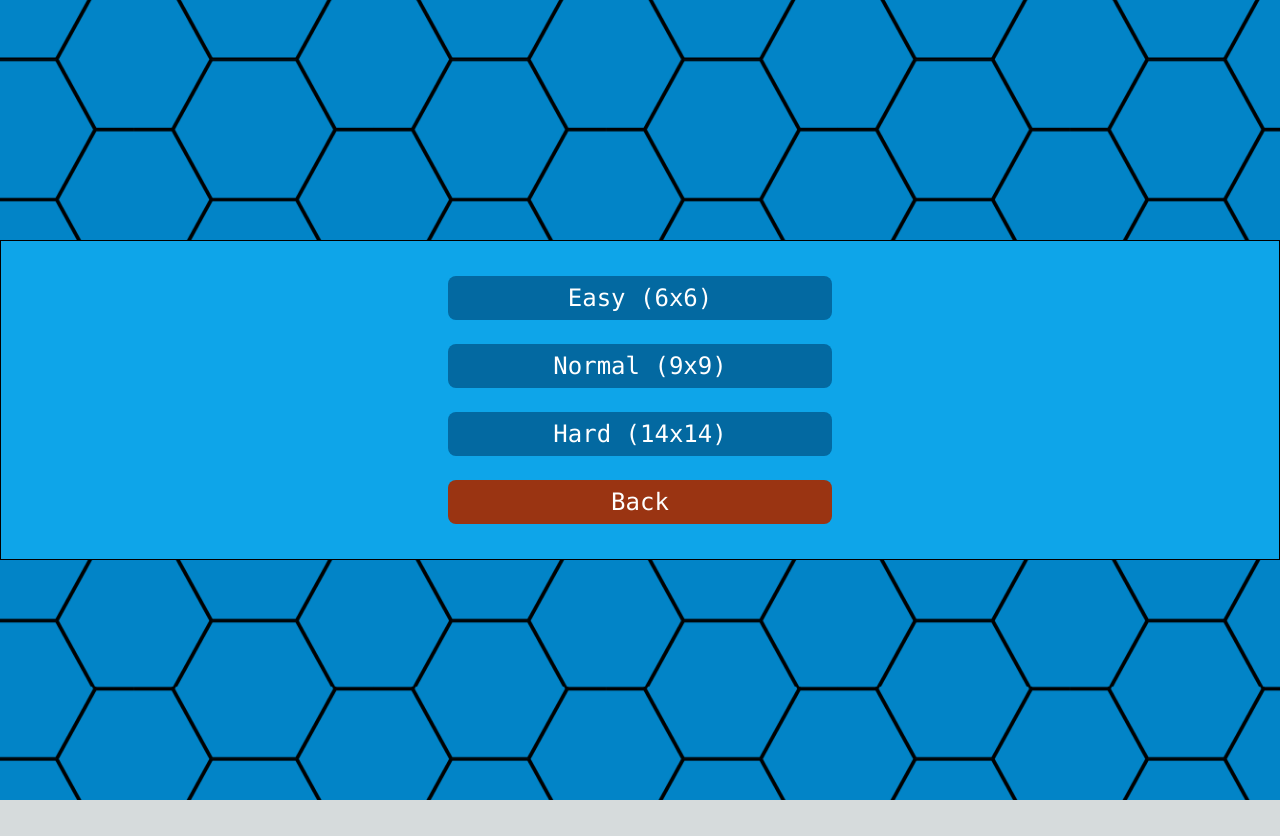
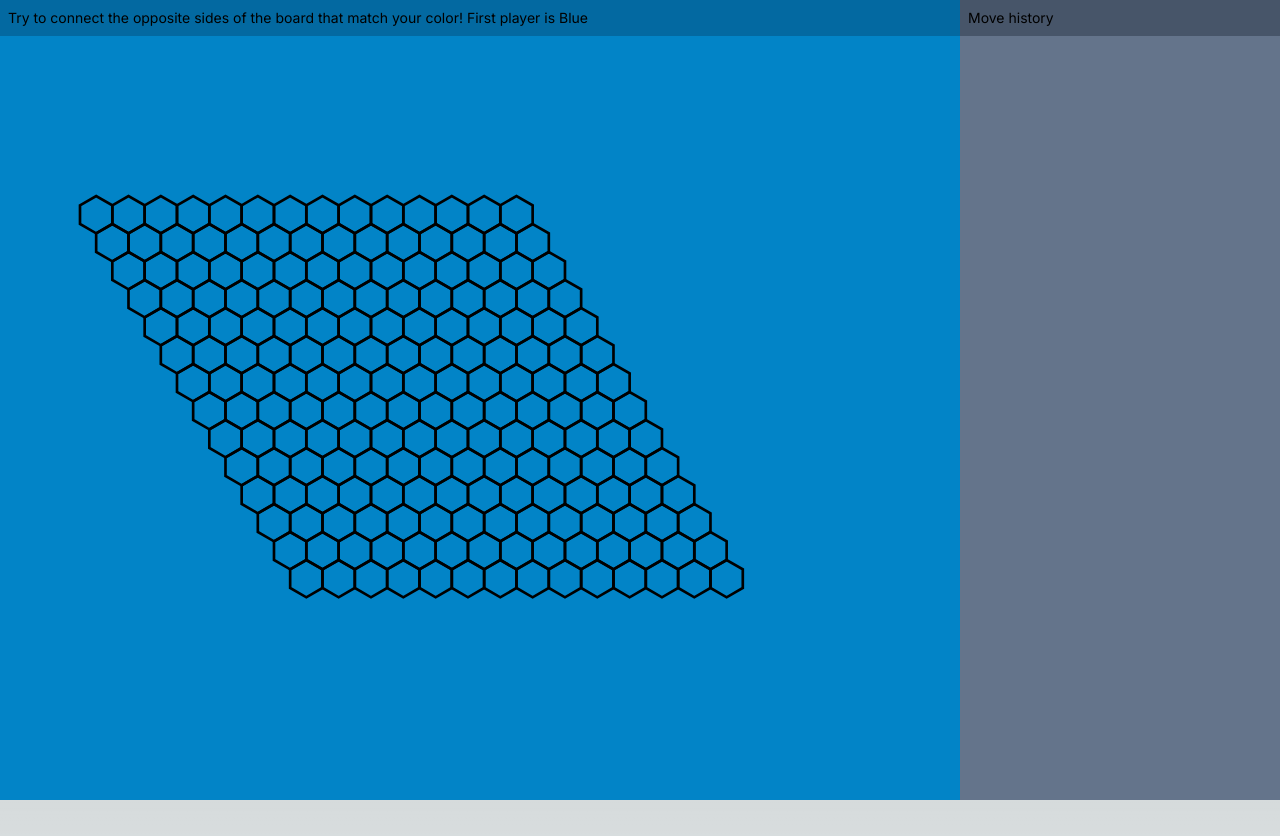
Before and after one commit to Bekurt/HEX, a Next.js app in the folder next_base/: page / in a window 1280 px wide. Before the commit the page ends 800 px from the top, so only its background shows below. Built offline with nearby package versions, Linux system fonts and the light colour scheme.

Commit message:
Added (static) board rendering

```diff
--- /dev/null
+++ b/next_base/src/app/game.tsx
@@ -0,0 +1,127 @@
+import { useEffect, useRef, useState } from "react";
+
+export function GameInterface() {
+  return (
+    <main id="game" className="w-full h-full flex">
+      <section id="game-side" className="h-full w-9/12">
+        <header id="hint" className="bg-sky-700 text-black text-sm h-9 p-2">
+          Try to connect the opposite sides of the board that match your color!
+          First player is Blue
+        </header>
+        <GameBoard size={14} />
+      </section>
+      <section id="move-history" className="h-full w-3/12 bg-slate-500">
+        <header
+          id="history-title"
+          className="bg-slate-600 text-black text-sm h-9 p-2"
+        >
+          Move history
+        </header>
+      </section>
+    </main>
+  );
+}
+
+interface Tiles {
+  id: number;
+  row: number;
+  col: number;
+  owner: string;
+}
+
+function GameBoard({ size = 6 }) {
+  //Setup of empty board
+  const emptyBoard: Tiles[] = [];
+  for (let i = 0; i < size * size; i++) {
+    emptyBoard.push({
+      id: i,
+      row: Math.floor(i / size),
+      col: i % size,
+      owner: "",
+    });
+  }
+
+  //Hooks
+  const [boardState, setBoardState] = useState(emptyBoard);
+  const [criticalDimension, setCriticalDimension] = useState(300);
+  const dimRef = useRef(null);
+
+  // Create the board
+  const board = createBoard(boardState, criticalDimension);
+
+  // useEffect(() => {
+  //   let observer = new ResizeObserver((entries, observer) => {
+  //     const { inlineSize: width, blockSize: height } =
+  //       entries[0].contentBoxSize[0];
+  //     setCriticalDimension(height);
+
+  //     observer.disconnect();
+  //   });
+
+  //   observer.observe(dimRef as unknown as Element);
+  //   return () => {
+  //     observer.disconnect();
+  //   };
+  // }, []);
+
+  return (
+    <svg
+      id="game-board"
+      viewBox={`0 ${
+        -0.2 * criticalDimension
+      } ${criticalDimension} ${criticalDimension}`}
+      className="h-full w-full"
+    >
+      {board}
+    </svg>
+  );
+}
+
+function createBoard(boardState: Tiles[], height: number): JSX.Element {
+  const rowNum = Math.sqrt(boardState.length);
+  const RAD3 = Math.sqrt(3);
+  const boardUnit = rowNum * RAD3 + (RAD3 / 2) * (rowNum - 1);
+  const sideLength = Math.round((0.8 * height) / boardUnit);
+
+  let JSX = boardState.map((e) => {
+    let pointString = `${(e.col * RAD3 + (e.row * RAD3) / 2) * sideLength},${
+      (0.5 + e.row * 1.5) * sideLength
+    }`;
+    pointString += ` ${
+      (RAD3 / 2 + e.col * RAD3 + (e.row * RAD3) / 2) * sideLength
+    },${e.row * 1.5 * sideLength}`;
+    pointString += ` ${
+      (RAD3 + e.col * RAD3 + (e.row * RAD3) / 2) * sideLength
+    },${(0.5 + e.row * 1.5) * sideLength}`;
+    pointString += ` ${
+      (RAD3 + e.col * RAD3 + (e.row * RAD3) / 2) * sideLength
+    },${(1.5 + e.row * 1.5) * sideLength}`;
+    pointString += ` ${
+      (RAD3 / 2 + e.col * RAD3 + (e.row * RAD3) / 2) * sideLength
+    },${(2 + e.row * 1.5) * sideLength}`;
+    pointString += ` ${(e.col * RAD3 + (e.row * RAD3) / 2) * sideLength},${
+      (1.5 + e.row * 1.5) * sideLength
+    }`;
+    return (
+      <polygon
+        id={String(e.id)}
+        key={e.id}
+        className={`stroke-black stroke-1 ${translateOwner(e.owner)}`}
+        points={pointString}
+      ></polygon>
+    );
+  });
+
+  return <>{JSX}</>;
+}
+
+function translateOwner(owner: string): string {
+  switch (owner) {
+    case "blue":
+      return "fill-blue-600";
+    case "red":
+      return "fill-red-800";
+    default:
+      return "fill-none";
+  }
+}
--- a/next_base/src/app/layout.tsx
+++ b/next_base/src/app/layout.tsx
@@ -16,7 +16,6 @@ export default function RootLayout({
 }) {
   return (
     <html lang="en">
-      <link rel="icon" href="./img/favicon1.ico" sizes="any" />
       <body className={inter.className}>{children}</body>
     </html>
   );
--- a/next_base/src/app/page.tsx
+++ b/next_base/src/app/page.tsx
@@ -1,9 +1,15 @@
+"use client";
+
 import { MainMenu } from "./main_menu";
+import { GameInterface } from "./game";
 
 export default function HomePage() {
+  let stateProxy: string = "game";
+
   return (
     <main className="w-full h-screen bg-sky-600">
-      <MainMenu />
+      {stateProxy === "menu" && <MainMenu />}
+      {stateProxy === "game" && <GameInterface />}
     </main>
   );
 }
```
Also changed, not shown: 1 other file (tests, documents, lock files or other folders).
